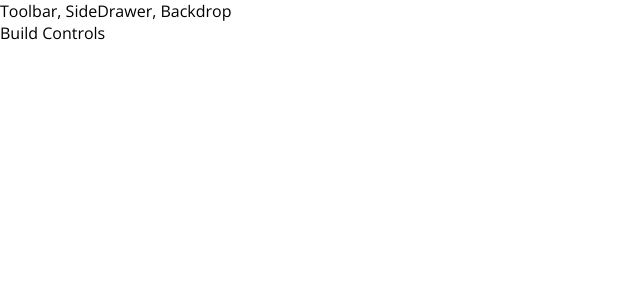
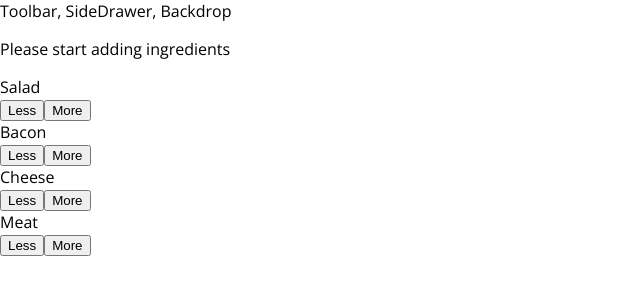
Before and after one commit to brainyfarm/burger-builder-app, a React app: page / in a window 1280 px wide. Shown: the top 300 px of the page, without its empty margins (0-640 px from the left). Built offline with nearby package versions, Linux system fonts and the light colour scheme.

Commit message:
add burger control

```diff
--- /dev/null
+++ b/src/components/Burger/BuildControls/BuildControl/BuildControl.css
@@ -0,0 +1,56 @@
+.BuildControl {
+  display: flex;
+  justify-content: space-between;
+  align-items: center;
+  margin: 5px 0;
+}
+
+.BuildControl button {
+  display: block;
+  font: inherit;
+  padding: 5px;
+  margin: 0 5px;
+  width: 80px;
+  border: 1px solid #AA6817;
+  cursor: pointer;
+  outline: none;
+}
+
+.BuildControl button:disabled {
+  background-color: #AC9980;
+  border: 1px solid #7E7365;
+  color: #ccc;
+  cursor: default;
+}
+
+.BuildControl button:hover:disabled {
+  background-color: #AC9980;
+  color: #ccc;
+  cursor: not-allowed;
+}
+
+.Label {
+  padding: 10px;
+  font-weight: bold;
+  width: 80px;
+}
+
+.BuildControl .Less {
+  background-color: #D39952;
+  color: white;
+}
+
+.BuildControl .More {
+  background-color: #8F5E1E;
+  color: white;
+}
+
+.BuildControl .Less:hover, .BuildControl .Less:active {
+  background-color: #DAA972;
+  color: white;
+}
+
+.BuildControl .More:hover,.BuildControl .More:active {
+  background-color: #99703F;
+  color: white;
+}
--- /dev/null
+++ b/src/components/Burger/BuildControls/BuildControl/BuildControl.js
@@ -0,0 +1,15 @@
+import React from 'react'
+
+import classes from './BuildControl.css';
+
+const buildControl = (props) => {
+  return (
+    <div className={classes.BuildControl}>
+      <div className={classes.Label}>{props.label}</div>
+      <button className={classes.Less}>Less</button>
+      <button className={classes.More}>More</button>
+    </div>
+  )
+}
+
+export default buildControl;
--- /dev/null
+++ b/src/components/Burger/BuildControls/BuildControls.css
@@ -0,0 +1,10 @@
+.BuildControls {
+  width: 100%;
+  background-color: #CF8F2E;
+  display: flex;
+  flex-flow: column;
+  align-items: center;
+  box-shadow: 0 2px 1px #ccc;
+  margin: auto;
+  padding: 10px 0;
+}
--- /dev/null
+++ b/src/components/Burger/BuildControls/BuildControls.js
@@ -0,0 +1,23 @@
+import React from 'react'
+
+import classes from './BuildControls.css';
+import BuildControl from './BuildControl/BuildControl';
+
+const controls = [
+  { label: 'Salad', type: 'salad' },
+  { label: 'Bacon', type: 'bacon' },
+  { label: 'Cheese', type: 'cheese' },
+  { label: 'Meat', type: 'meat' },
+];
+
+const buildControls = (props) => {
+  return (
+    <div className={classes.BuildControls}>
+      { controls.map(ctrl => (
+        <BuildControl key={ctrl.label} label={ctrl.label} />
+      ))}
+    </div>
+  )
+}
+
+export default buildControls;
--- a/src/components/Burger/Burger.js
+++ b/src/components/Burger/Burger.js
@@ -4,11 +4,25 @@
 import BurgerIngredient from './BurgerIngredients/BurgerIngredient';
 
 const burger = (props) => {
+  let transformedIngredients = Object.keys(props.ingredients)
+    .map(igKey => {
+      return [...Array(props.ingredients[igKey])].map((_, i) => {
+        return <BurgerIngredient
+          key={igKey + i}
+          type={igKey} />
+      });
+    })
+    .reduce((arr, el) => {
+      return arr.concat(el);
+    }, []);
+
+    if(transformedIngredients.length === 0)
+      transformedIngredients = <p>Please start adding ingredients</p>
+
   return (
     <div className={classes.Burger}>
       <BurgerIngredient type="bread-top" />
-      <BurgerIngredient type="cheese" />
-      <BurgerIngredient type="meat" />
+        {transformedIngredients}
       <BurgerIngredient type="bread-bottom" />
     </div>
   );
--- a/src/containers/BurgerBuilder/BurgerBuilder.js
+++ b/src/containers/BurgerBuilder/BurgerBuilder.js
@@ -2,13 +2,38 @@
 
 import Aux from '../../hoc/Aux';
 import Burger from '../../components/Burger/Burger';
+import BuildControls from '../../components/Burger/BuildControls/BuildControls';
 
 class BurgerBuilder extends Component {
+  constructor(props) {
+    super(props);
+    this.state = {
+      ingredients: {
+        salad: 0,
+        bacon: 0,
+        cheese: 0,
+        meat: 0,
+      }
+    }
+
+    this.addIngredientHandler = this.addIngredientHandler.bind(this);
+    this.removeIngredientHandler = this.removeIngredientHandler.bind(this);
+
+  }
+
+  addIngredientHandler (type) {
+
+  }
+
+  removeIngredientHandler (type) {
+
+  }
+
   render () {
     return (
       <Aux>
-        <Burger />
-        <div>Build Controls</div>
+        <Burger ingredients={this.state.ingredients}/>
+        <BuildControls />
       </Aux>
     );
   }
```
